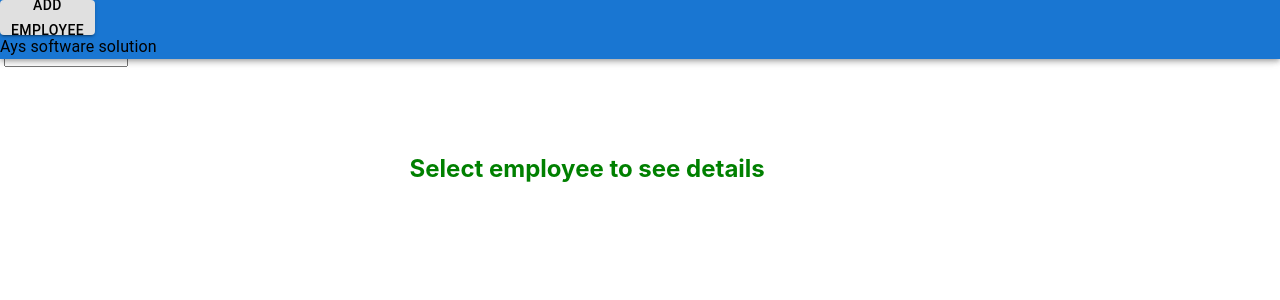
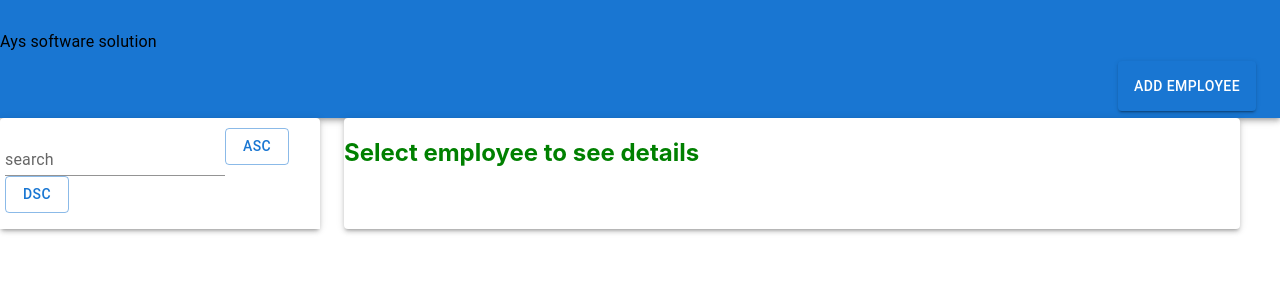
Before and after one commit to Abhishek-shinde-1818/employee-management-system-react, a React (Create React App) app: page / in a window 1280 px wide. Shown: the top 300 px of the page. Built offline with nearby package versions, Linux system fonts and the light colour scheme; no server answers.

Commit message:
code converted to material UI

```diff
--- a/package.json
+++ b/package.json
@@ -6,6 +6,7 @@
     "@emotion/react": "^11.11.3",
     "@emotion/styled": "^11.11.0",
     "@fontsource/roboto": "^5.0.8",
+    "@mui/icons-material": "^5.15.8",
     "@mui/material": "^5.15.7",
     "@mui/styled-engine-sc": "^6.0.0-alpha.15",
     "@testing-library/jest-dom": "^5.17.0",
--- a/src/App.js
+++ b/src/App.js
@@ -3,7 +3,7 @@ import './App.css'
 import Navbar from './components/Navbar'
 import EmpDetails from './components/EmpDetails.jsx'
 import Employee from './components/Employee.jsx'
-import { Stack } from '@mui/material'
+import { Box, Grid, Stack } from '@mui/material'
 
 
 
@@ -142,21 +142,28 @@ const App = () => {
 
   // state for centre div
   const[selectedCentre,setSelectedCentre]=useState("")
-  function displayCentre(e)
+  function displayCentre(id)
   {
 
-    setSelectedCentre(e.target.id)
+    setSelectedCentre(id)
   }
   return (
     <>
 
       <Navbar obj={obj} displayCentre={displayCentre} />
-      <Stack
-      direction="row">
+
+      <Grid
+      container
+      direction="row"
+      gap={3}
+      width={"100%"}
+      >
+
       <Employee empArr={employees} selectedEmp={selectedEmp} selectEmployee={selectEmployee} displayCentre={displayCentre}/>
       <EmpDetails selectedEmp={selectedEmp} selectedCentre={selectedCentre} addemp={addemp} displayCentre={displayCentre} setSelectedEmp={setSelectedEmp} delEmp={delEmp} editEmployee={editEmployee} />
+      </Grid>
 
-      </Stack>
+
 
 
     </>
--- a/src/components/EmpDetails.jsx
+++ b/src/components/EmpDetails.jsx
@@ -2,6 +2,7 @@ import React from 'react'
 import './employee.css'
 import EmpForm from './EmpForm'
 import EditForm from './EditForm'
+import { Paper } from '@mui/material'
 
 
 
@@ -26,12 +27,12 @@ const EmpDetails = (props) => {
   }
 }
   return (
-    <div className='empdetails'>
+    <Paper elevation={3} sx={{width:"70%"}}>
     {
        display()
     }
 
-    </div>
+    </Paper>
   )
 }
 const EmpTable = (props) => {
--- a/src/components/Employee.jsx
+++ b/src/components/Employee.jsx
@@ -1,90 +1,111 @@
 import React, { useState } from 'react'
 import './employee.css'
+import List from '@mui/material/List';
+import ListItem from '@mui/material/ListItem';
+import ListItemText from '@mui/material/ListItemText';
+import ListItemAvatar from '@mui/material/ListItemAvatar';
+import Avatar from '@mui/material/Avatar';
+import { Box, Button, Grid, Paper, TextField } from '@mui/material';
+
 const Employee = (props) => {
-  const [selectedBt, setselectedBt]=useState("")
+  const [selectedBt, setselectedBt] = useState("")
   const [inputValue, setInputValue] = useState();
-  function handleInputChange(e)
-  {
+  function handleInputChange(e) {
     setInputValue(e.target.value)
 
   }
-  function onSort(sortDirection)
-  {
+  function onSort(sortDirection) {
     console.log(sortDirection)
     setselectedBt(sortDirection)
   }
 
 
   return (
-    <div className='employee'>
-    <Toolbar empArr={props.empArr} inputValue={inputValue} handleInputChange={handleInputChange} onSort={onSort} selectedBt={selectedBt}/>
-    <Employeelist empArr={props.empArr} selectedEmp={props.selectedEmp}  selectEmployee={props.selectEmployee} inputValue={inputValue} handleInputChange={handleInputChange} selectedBt={selectedBt} displayCentre={props.displayCentre} />
-    </div>
+
+    <Paper elevation={3} sx={{ width:"25%"}}>
+      <Toolbar1 empArr={props.empArr} inputValue={inputValue} handleInputChange={handleInputChange} onSort={onSort} selectedBt={selectedBt} />
+      <Employeelist empArr={props.empArr} selectedEmp={props.selectedEmp} selectEmployee={props.selectEmployee} inputValue={inputValue} handleInputChange={handleInputChange} selectedBt={selectedBt} displayCentre={props.displayCentre} />
+    </Paper>
   )
 }
-const Toolbar = (props) => {
+const Toolbar1 = (props) => {
 
   return (
-    <div className='Toolbar'>
-      <input  type="text" value={props.inputValue} onChange={props.handleInputChange} />
-      <button  className='asc' type='button' style={{backgroundColor: props.selectedBt==="asc" ? "red" : "green"}} onClick={()=>props.onSort("asc")} >Asc</button>
-      <button  className='dsc' type='button' style={{backgroundColor: props.selectedBt==="dsc" ? "red" : "green"}} onClick={()=>props.onSort("dsc")}>Dsc</button>
+    <Grid
+     direction={'row'} justifyContent={'space-between'} marginTop={"10px"} marginLeft={"5px"}>
 
-    </div>
+      <TextField id="standard-basic" label="search" variant="standard" value={props.inputValue} onChange={props.handleInputChange} />
+
+      <Button variant={props.selectedBt === "asc" ? "contained" : "outlined"}
+       onClick={() => props.onSort("asc")} >Asc</Button>
+      <Button variant={props.selectedBt === "dsc" ? "contained" : "outlined"}
+       onClick={() => props.onSort("dsc")}>Dsc</Button>
+   </Grid>
+
   )
 }
-const Emp = (props)=>{
-  let color;
-  if (props.emp.id === props.selectedEmp.id){
-    color = 'red'
-  }else{
-    color = 'green'
+const Emp = (props) => {
+  let color1;
+  if (props.emp.id === props.selectedEmp.id) {
+    color1 = "contained"
+  } else {
+    color1 = 'outlined'
   }
-  function fun(e){
+  function fun(id) {
     props.selectEmployee(props.emp)
-    props.displayCentre(e)
+
+    console.log("fun exe", props.emp)
+    props.displayCentre(id)
 
   }
-  return(
-    <button id="3" style={{backgroundColor:color}} className='empbt' onClick={fun}>{props.emp.name}</button>
+  return (
+    <ListItem >
+      <Button id="3"
+        variant={color1}
+        //color={color1}
+        //  sx={{bgcolor:color1}}
+        onClick={(e) => fun(e.target.id)}>{props.emp.name}</Button>
+    </ListItem>
   )
+  {/* <button id="3" style={{backgroundColor:color}} className='empbt' onClick={fun}>{props.emp.name}</button> */ }
+
 }
 
 const Employeelist = (props) => {
 
   let clonedArray = [...props.empArr]
-  let searchText=props.inputValue
-  let selectedBt=props.selectedBt
+  let searchText = props.inputValue
+  let selectedBt = props.selectedBt
 
-  let newarr=[]
+  let newarr = []
 
 
-  function fun(){
-    if(searchText!==undefined)
-    {
+  function fun() {
+    if (searchText !== undefined) {
       clonedArray = clonedArray.filter(user => user.name.includes(searchText));
     }
-    if(selectedBt==="asc"){
+    if (selectedBt === "asc") {
       clonedArray.sort((a, b) => (a.name > b.name) ? 1 : -1)
 
     }
-    else if(selectedBt==="dsc"){
+    else if (selectedBt === "dsc") {
       clonedArray.sort((a, b) => (a.name < b.name) ? 1 : -1)
 
     }
 
-    for(let i=0;i<clonedArray.length;i++){
+    for (let i = 0; i < clonedArray.length; i++) {
 
-        newarr.push(<Emp emp={clonedArray[i]} selectedEmp={props.selectedEmp} selectEmployee={props.selectEmployee} key={clonedArray[i].id} displayCentre={props.displayCentre}/>)
+      newarr.push(<Emp emp={clonedArray[i]} selectedEmp={props.selectedEmp} selectEmployee={props.selectEmployee} key={clonedArray[i].id} displayCentre={props.displayCentre} />)
     }
     return newarr
   }
 
   return (
     <div className='Employeelist'>
-      {fun()}
+      <List sx={{ width: '100%', maxWidth: 360, bgcolor: 'background.paper' }}>
+        {fun()}
+      </List>
     </div>
   )
 }
-
 export default Employee
--- a/src/components/Navbar.jsx
+++ b/src/components/Navbar.jsx
@@ -15,24 +15,25 @@ const Navbar = (props) => {
 
   return (
 
-    <AppBar sx={{direction:"row"}} >
+    <Box sx={{ flexGrow: 1 }}>
+    <AppBar position="static">
+    <Typography sx={{color: "black", marginTop:"30px"}}>Ays software solution</Typography>
+    <Toolbar sx={{justifyContent: "flex-end"}}>
 
 
+    <Button
 
-          <Button
-          color='inherit'
           variant='contained'
           id="1"
-          sx={{color: "black"}}
-          onClick={props.displayCentre}
+
+          sx={{height:"50px"}}
+          onClick={(e)=>{props.displayCentre(e.target.id)}}
         >
           Add Employee
         </Button>
-    <Typography sx={{color: "black"}}>Ays software solution</Typography>
-
-
-      </AppBar>
-
+    </Toolbar>
+  </AppBar>
+  </Box>
   )
 }
 
--- a/src/components/employee.css
+++ b/src/components/employee.css
@@ -1,4 +1,4 @@
-.employee{
+/* .employee{
     height: 80vh;
     width: 20vw;
 
@@ -55,4 +55,4 @@ th, td {
 }
 h2{
     margin: 15%;
-}
+} */
```
Also changed, not shown: 1 other file (tests, documents, lock files or other folders).
